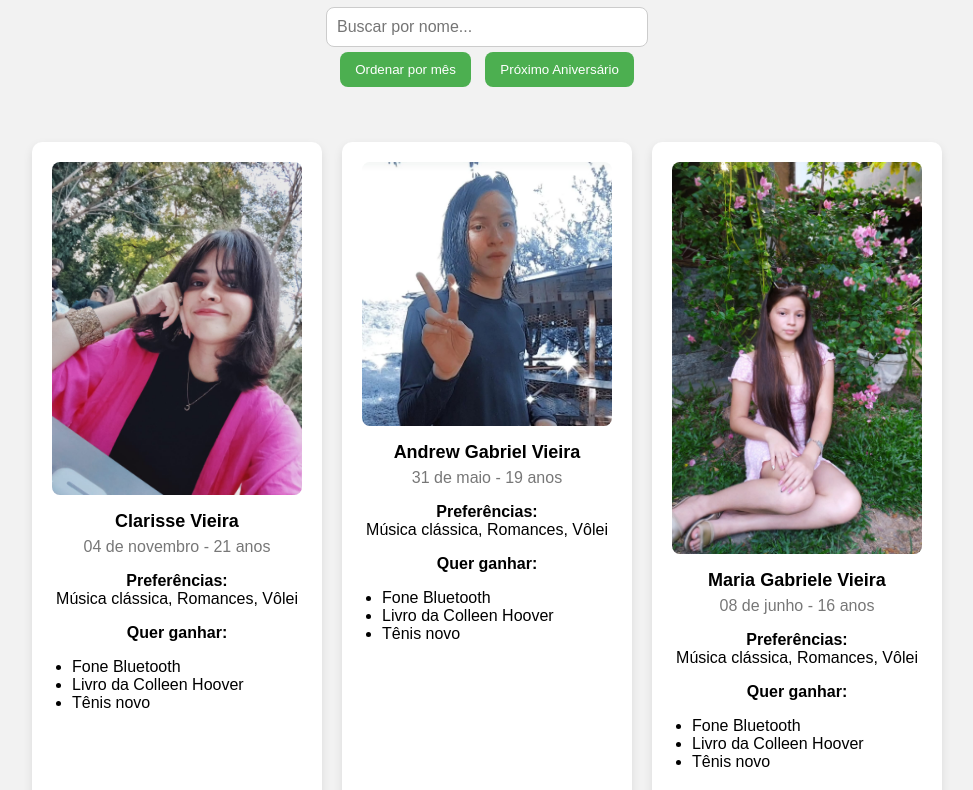
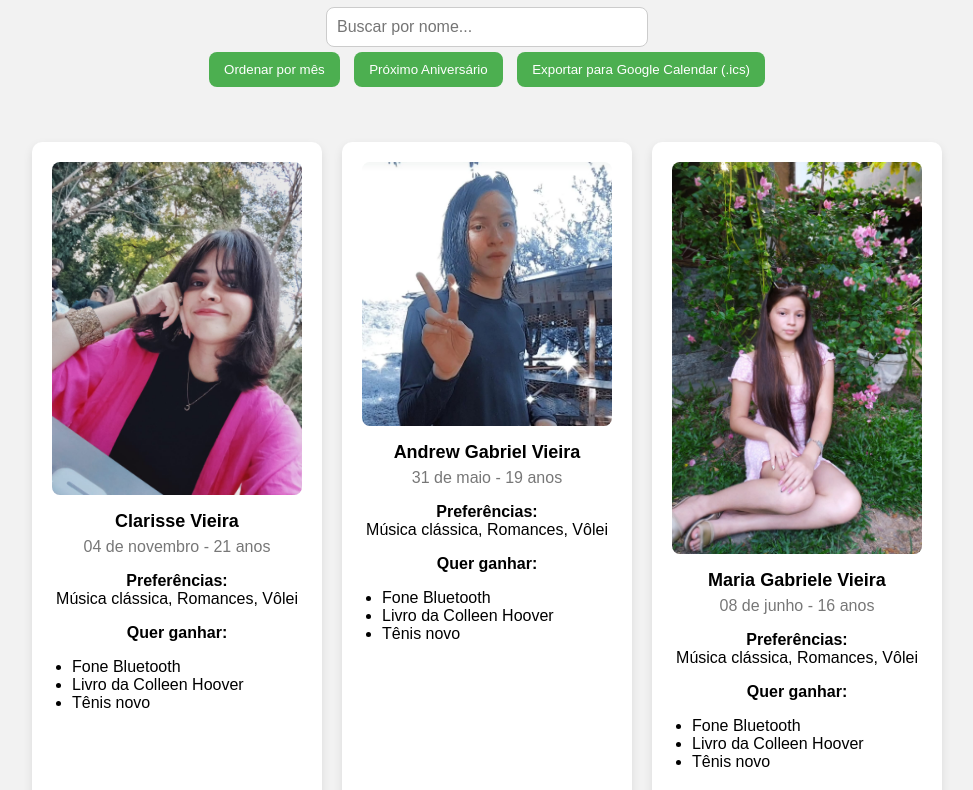
Before and after one commit to glaucopv/projeto-aniversarios, a plain HTML site: page index.html in a window 1280 px wide. Shown: the part 94-884 px from the top of the page, without its empty margins (153-1126 px from the left). Drawn offline with Linux system fonts and the light colour scheme.

Commit message:
update card photos5

```diff
--- a/index.html
+++ b/index.html
@@ -122,6 +122,7 @@
     <br>
     <button onclick="ordenarPorMes()">Ordenar por mês</button>
     <button onclick="mostrarProximoAniversario()">Próximo Aniversário</button>
+    <button onclick="exportarParaGoogleCalendar()">Exportar para Google Calendar (.ics)</button>
   </div>
 
   <div class="container" id="cardsContainer">
@@ -341,6 +342,28 @@
       event.target.reset();
     }
 
+    function exportarParaGoogleCalendar() {
+      let icsContent = "BEGIN:VCALENDAR\nVERSION:2.0\nPRODID:-//Aniversarios Familia//PT\n";
+
+      membrosDaFamilia.forEach(m => {
+        const date = new Date(m.data);
+        const month = String(date.getMonth() + 1).padStart(2, '0');
+        const day = String(date.getDate()).padStart(2, '0');
+
+        const startDate = `2025${month}${day}`;
+        icsContent += `BEGIN:VEVENT\nSUMMARY:Aniversário de ${m.nome}\nDTSTART;VALUE=DATE:${startDate}\nRRULE:FREQ=YEARLY\nEND:VEVENT\n`;
+      });
+
+      icsContent += "END:VCALENDAR";
+
+      const blob = new Blob([icsContent], { type: 'text/calendar' });
+      const a = document.createElement('a');
+      a.href = URL.createObjectURL(blob);
+      a.download = 'aniversarios.ics';
+      a.click();
+      URL.revokeObjectURL(a.href);
+    }
+
     // Inicialização
     exibirMembros();
   </script>
```
